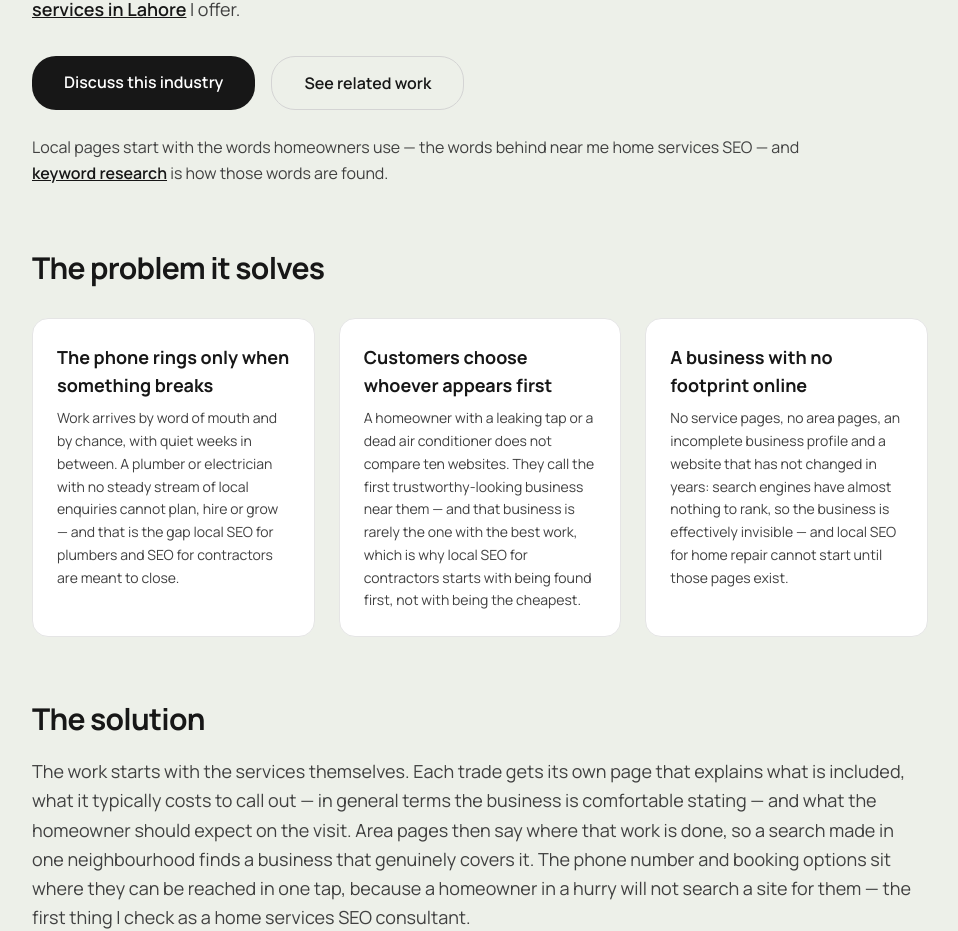
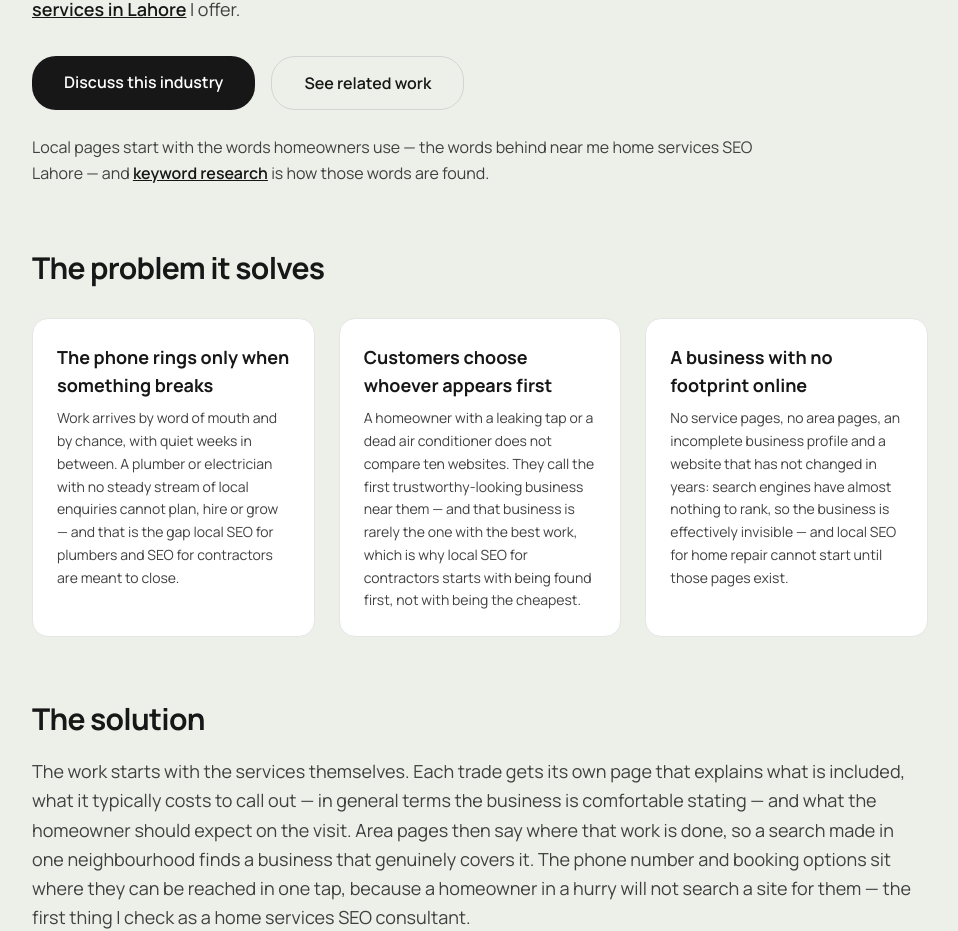
Before and after one commit to bodycartoon0111-netizen/abdul-rehman-portfolio, a Next.js app: page /industries/home-services in a window 1280 px wide. Shown: the part 1032-1963 px from the top of the page, without its empty margins (56-1014 px from the left). Built offline with nearby package versions, Linux system fonts and the light colour scheme; no server answers.

Commit message:
Home services: add "near me home services SEO Lahore" phrase

```diff
--- a/app/industries/home-services/page.tsx
+++ b/app/industries/home-services/page.tsx
@@ -145,7 +145,7 @@ export default function HomeServicesSeoPage() {
           </Link>
         </div>
         <p className="mt-6 text-base leading-relaxed text-neutral-700">
-          Local pages start with the words homeowners use — the words behind near me home services SEO — and{" "}
+          Local pages start with the words homeowners use — the words behind near me home services SEO Lahore — and{" "}
           <Link href="/services/keyword-research" className="font-semibold text-neutral-900 underline">
             keyword research
           </Link>{" "}
```
